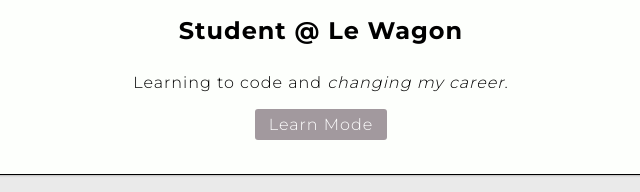
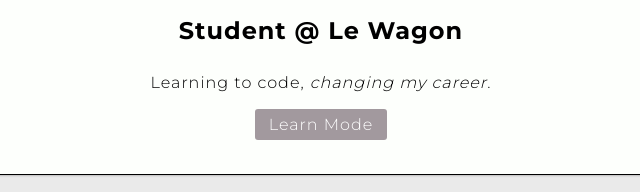
Before and after one commit to Minhshi/profile, a plain HTML site: page index.html in a window 1280 px wide. Shown: the part 587-779 px from the top of the page, 319-959 px from the left. Drawn offline with Linux system fonts and the light colour scheme.

Commit message:
Improve Slogan

```diff
--- a/index.html
+++ b/index.html
@@ -12,7 +12,7 @@
     <img src="images/Profile.jpeg" alt="profile" id="profile">
     <h1>Minh Pham</h1>
     <h2>Student @ Le Wagon</h2>
-    <p>Learning to code and <em>changing my career</em>.</p>
+    <p>Learning to code, <em>changing my career</em>.</p>
     <p><a href="https://www.lewagon.com" class="btn-grey">Learn Mode</a></p>
   </div>
   <div class="card text-center">
```
